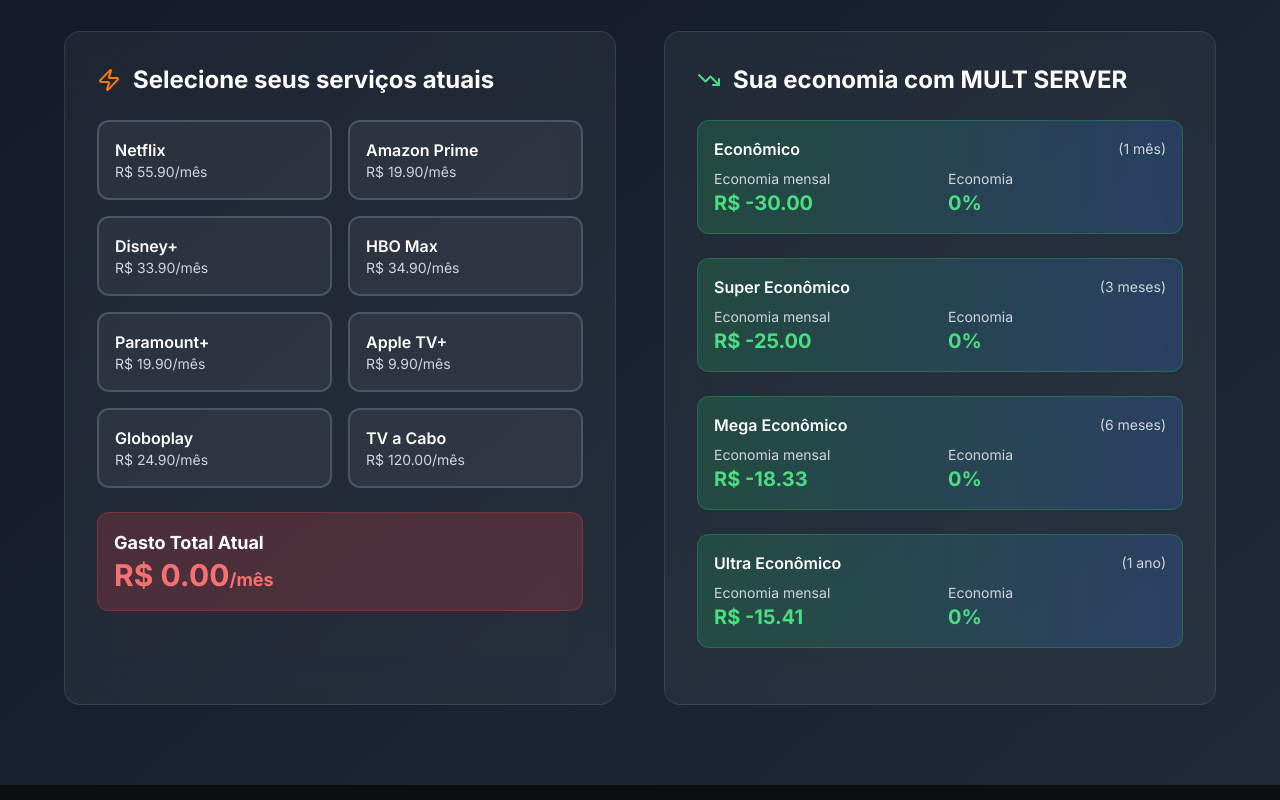
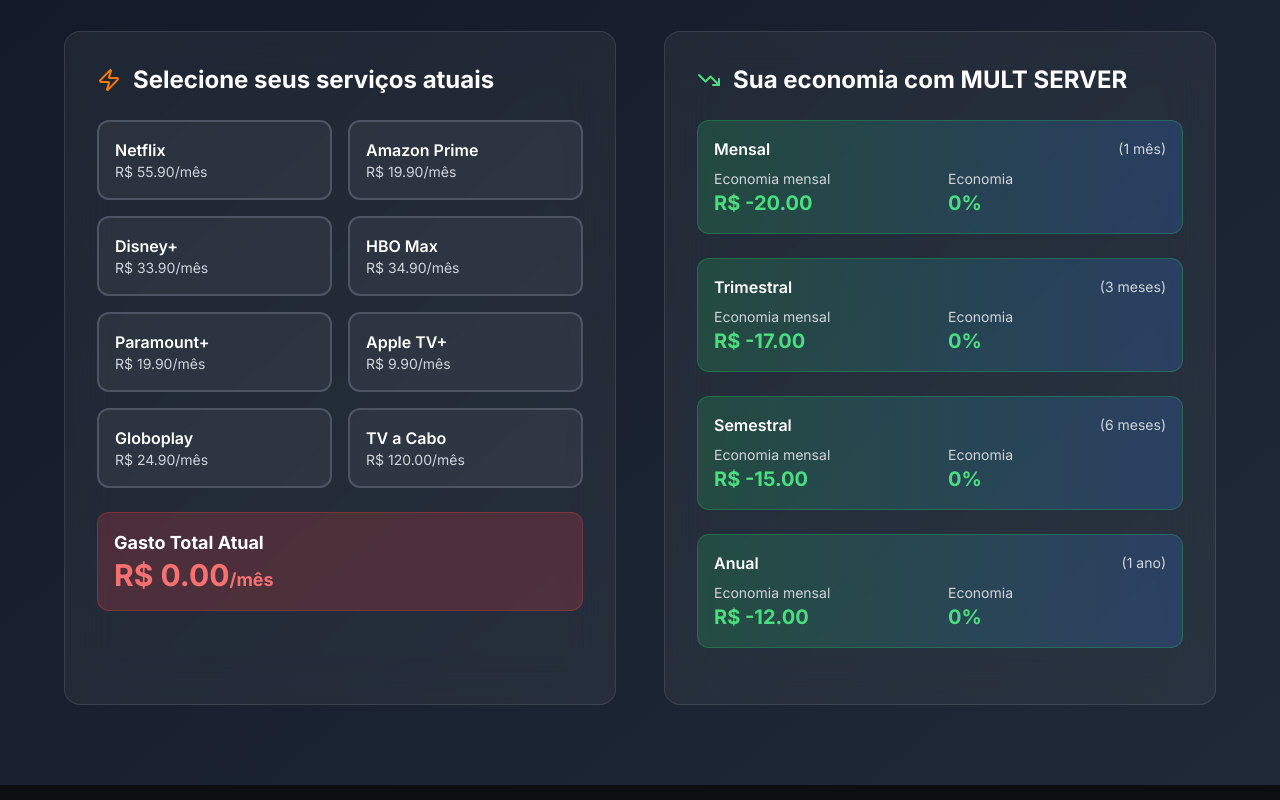
Before and after one commit to raimundo09/multserver1, a React (Vite) app: page / in a window 1280 px wide. Shown: the part 4760-5560 px from the top of the page. Built offline with nearby package versions, Linux system fonts and the light colour scheme.

Commit message:
feat: atualiza valores dos planos para Mensal R, Trimestral R, Semestral R, Anual R

```diff
--- a/src/components/FloatingNotifications.tsx
+++ b/src/components/FloatingNotifications.tsx
@@ -28,10 +28,10 @@ const FloatingNotifications = () => {
   ];
 
   const plans = [
-    { name: 'Plano Econômico', value: 'R$ 30,00' },
-    { name: 'Plano Super Econômico', value: 'R$ 75,00' },
-    { name: 'Plano Mega Econômico', value: 'R$ 110,00' },
-    { name: 'Plano Ultra Econômico', value: 'R$ 184,90' }
+    { name: 'Plano Mensal', value: 'R$ 20,00' },
+    { name: 'Plano Trimestral', value: 'R$ 51,00' },
+    { name: 'Plano Semestral', value: 'R$ 90,00' },
+    { name: 'Plano Anual', value: 'R$ 144,00' }
   ];
 
   const cities = [
--- a/src/components/Pricing.tsx
+++ b/src/components/Pricing.tsx
@@ -6,8 +6,8 @@ import GuaranteeSection from './GuaranteeSection';
 
 const Pricing = () => {
   const plans = [{
-    name: "Econômico",
-    price: "30",
+    name: "Mensal",
+    price: "20",
     period: "mês",
     duration: "1 mês",
     description: "Pacote completo 1 mês de acesso",
@@ -16,8 +16,8 @@ const Pricing = () => {
     badge: null,
     urgency: false
   }, {
-    name: "Super Econômico",
-    price: "75",
+    name: "Trimestral",
+    price: "51",
     period: "3 meses",
     duration: "3 meses",
     description: "Pacote completo 3 meses de acesso",
@@ -26,8 +26,8 @@ const Pricing = () => {
     badge: null,
     urgency: false
   }, {
-    name: "Mega Econômico",
-    price: "110",
+    name: "Semestral",
+    price: "90",
     period: "6 meses",
     duration: "6 meses",
     description: "Pacote completo 6 meses de acesso",
@@ -36,8 +36,8 @@ const Pricing = () => {
     badge: "Mais Popular",
     urgency: true
   }, {
-    name: "Ultra Econômico",
-    price: "184,90",
+    name: "Anual",
+    price: "144",
     period: "1 ano",
     duration: "1 ano",
     description: "Pacote completo 1 ano de acesso",
--- a/src/components/SavingsCalculator.tsx
+++ b/src/components/SavingsCalculator.tsx
@@ -18,10 +18,10 @@ const SavingsCalculator = () => {
   ];
 
   const ourPlans = [
-    { name: 'Econômico', price: 30, period: '1 mês' },
-    { name: 'Super Econômico', price: 25, period: '3 meses' },
-    { name: 'Mega Econômico', price: 18.33, period: '6 meses' },
-    { name: 'Ultra Econômico', price: 15.41, period: '1 ano' }
+    { name: 'Mensal', price: 20, period: '1 mês' },
+    { name: 'Trimestral', price: 17, period: '3 meses' },
+    { name: 'Semestral', price: 15, period: '6 meses' },
+    { name: 'Anual', price: 12, period: '1 ano' }
   ];
 
   const toggleService = (serviceName: string) => {
```
